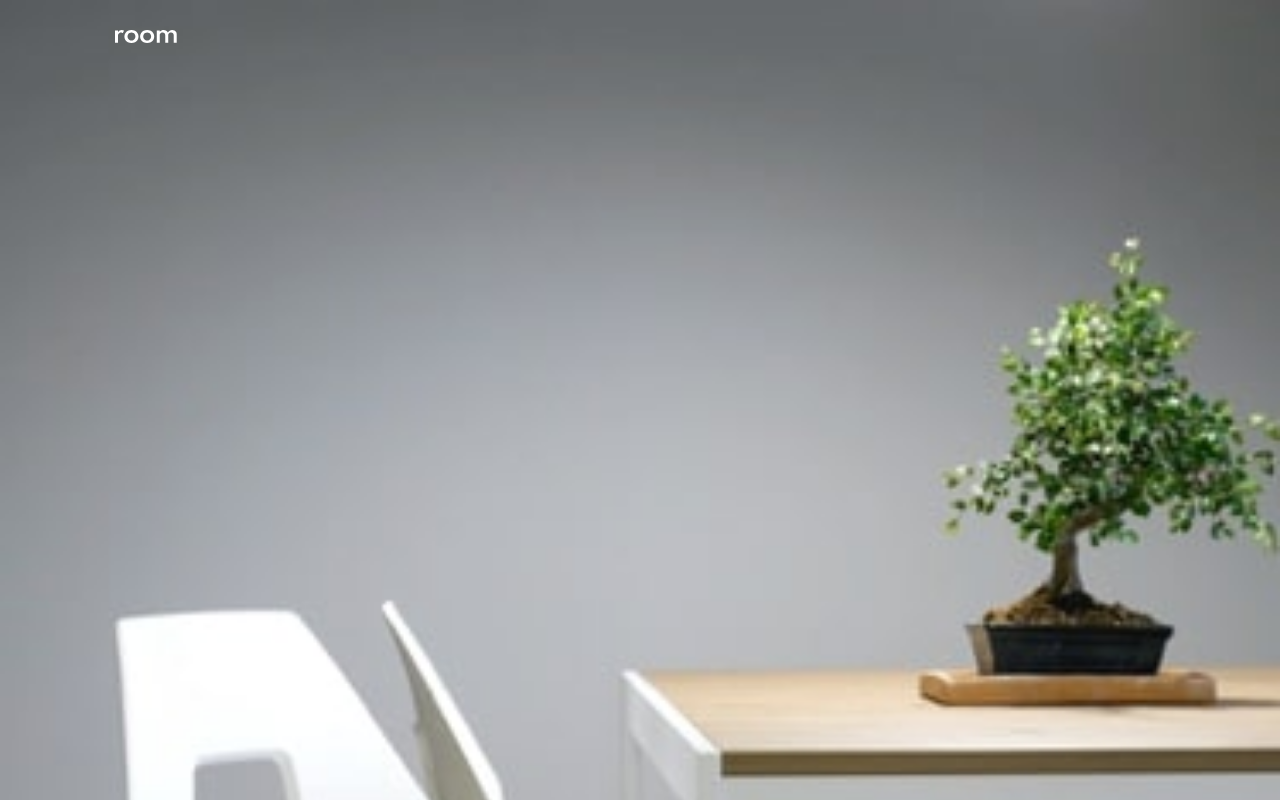
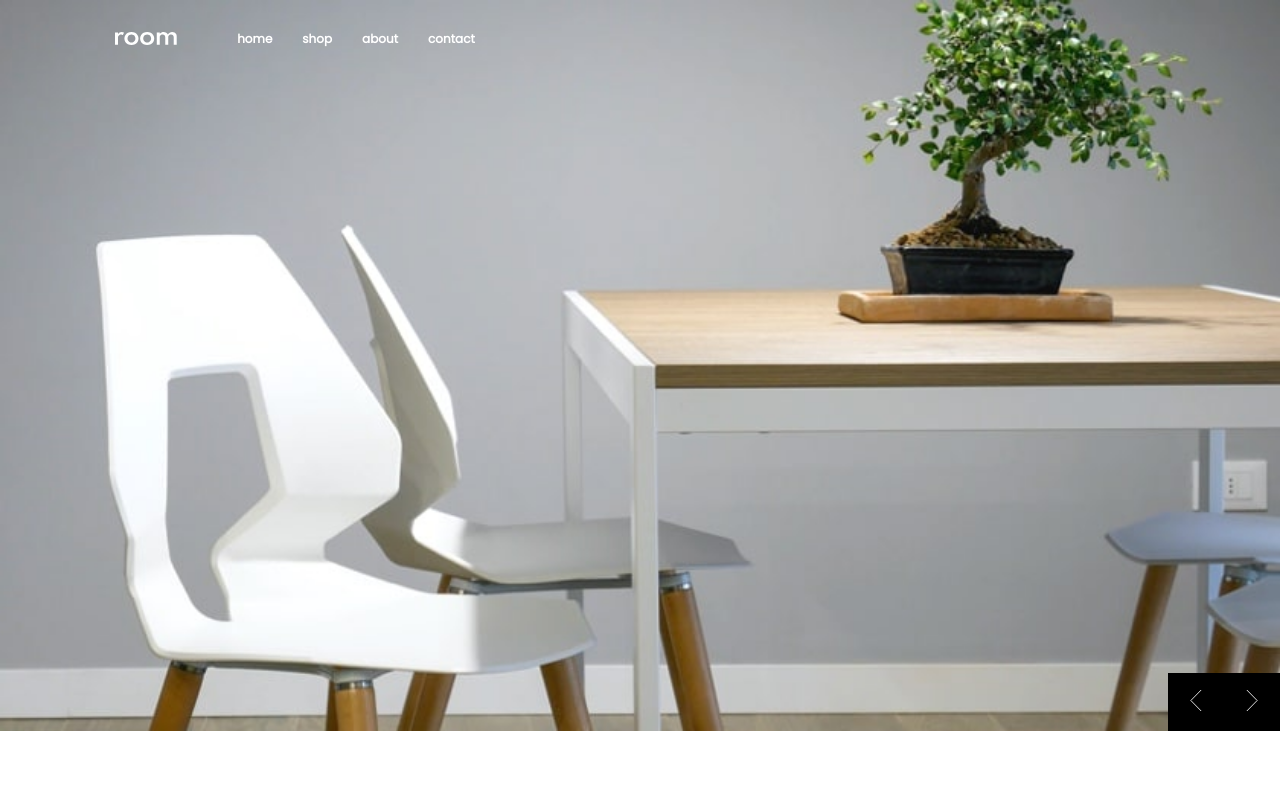
Before and after one commit to Aqib-cyber2/React-Styled-Component, a React (Create React App) app: page / in a window 1280 px wide. Shown: the top 800 px of the page. Built offline with nearby package versions, Linux system fonts and the light colour scheme.

Commit message:
Dynamic accessingg images and style in react-styled component

```diff
--- a/src/components/Header.js
+++ b/src/components/Header.js
@@ -23,10 +23,11 @@ function Header() {
       title: 'contact'
     },
   ])
+  let [dimension, setDimension] = useState(window.innerWidth)
 
   // definind useEffect for adding resize event and removing.
   useEffect(() => {
-    function handleResize() { setToggle(false) }
+    function handleResize() { setToggle(false); setDimension(window.innerWidth) }
 
     window.addEventListener('resize', handleResize)
 
@@ -37,7 +38,7 @@ function Header() {
 
   return (
     // header
-    <StyledHeader color="">
+    <StyledHeader bgWidth={dimension}>
     {/* img section */}
       <div className="img-section">
         {/* Navbar */}
@@ -49,6 +50,10 @@ function Header() {
           </button>
 
           <Logo src="./images/logo.svg" />
+
+          <ul className="DesktopNavigation">
+            { li.map( li =>  <li key={li.title}>  {  <Link to="#"> {li.title} </Link> }  </li> ) }
+          </ul>
 
           {/* fixed navigation bar in header on mobile devices */}
           <div className={`mobile-nav fixed hide ${toggle ? 'show': ''}`}>
--- a/src/components/styles/Header.styled.js
+++ b/src/components/styles/Header.styled.js
@@ -1,18 +1,24 @@
 import styled from "styled-components";
+
+// destructing props and access dyamic bg
+let img = ({bgWidth}) => bgWidth > 599 ? 'desktop-image-hero-1':  'mobile-image-hero-1'
+
 
 // header component
 export const StyledHeader = styled.header`
     /* img section in header */
+
+    /* font-weight: ${(props) => props.color}; */
     .img-section{
         position: relative;
-        background: #6a6e71 url('./images/mobile-image-hero-1.jpg') no-repeat;
+        background: #6a6e71 url(./images/${img}.jpg) no-repeat;
         background-size: cover;
-        padding-bottom: 75%;
+        padding-bottom: ${({bgWidth}) => bgWidth>599 ? '51%' : '70%'};
 
         .button-box{
-        position: absolute;
-        bottom: 0;
-        right: 0;
+            position: absolute;
+            bottom: 0;
+            right: 0;
 
             .btn{
                 background-color: ${(props)=> props.bg || 'hsl(0, 0%, 0%)'};
@@ -58,6 +64,20 @@ export const Nav = styled.nav`
         }
     }
 
+    /* desktop nav bar  */
+    .DesktopNavigation{
+        display: none;
+
+        @media (min-width: 600px) {
+            display: flex;
+            margin-left: 60px;
+
+            a{
+                color: hsl(0, 0%, 100%);
+            }
+        }
+    }
+
     /* mobile navigation style */
     .mobile-nav{
         width: 100%;
@@ -85,11 +105,32 @@ export const Nav = styled.nav`
         li{
             margin-right: 20px;
 
+            @media (min-width: 600px) {
+                margin-right: 30px;
+            }
+
             &:last-child{ margin-right: 0 }
+
             a{
+                position: relative;
+                color: hsl(0, 0%, 0%);
+                padding: 8px 0;
+                font-weight: 600;
                 text-decoration: none;
-                color: hsl(0, 0%, 0%);
-                font-weight: 600;
+
+                &::before{
+                    content: '';
+                    position: absolute;
+                    bottom: 0;
+                    width: 100%;
+                    transform: scaleX(0);
+                    border: 1px solid white;
+                    transition: transform 200ms ease-out;
+                }
+
+                &:hover::before, &.active::before{
+                    transform: scaleX(0.5);
+                }
             }
         }
     }
```
